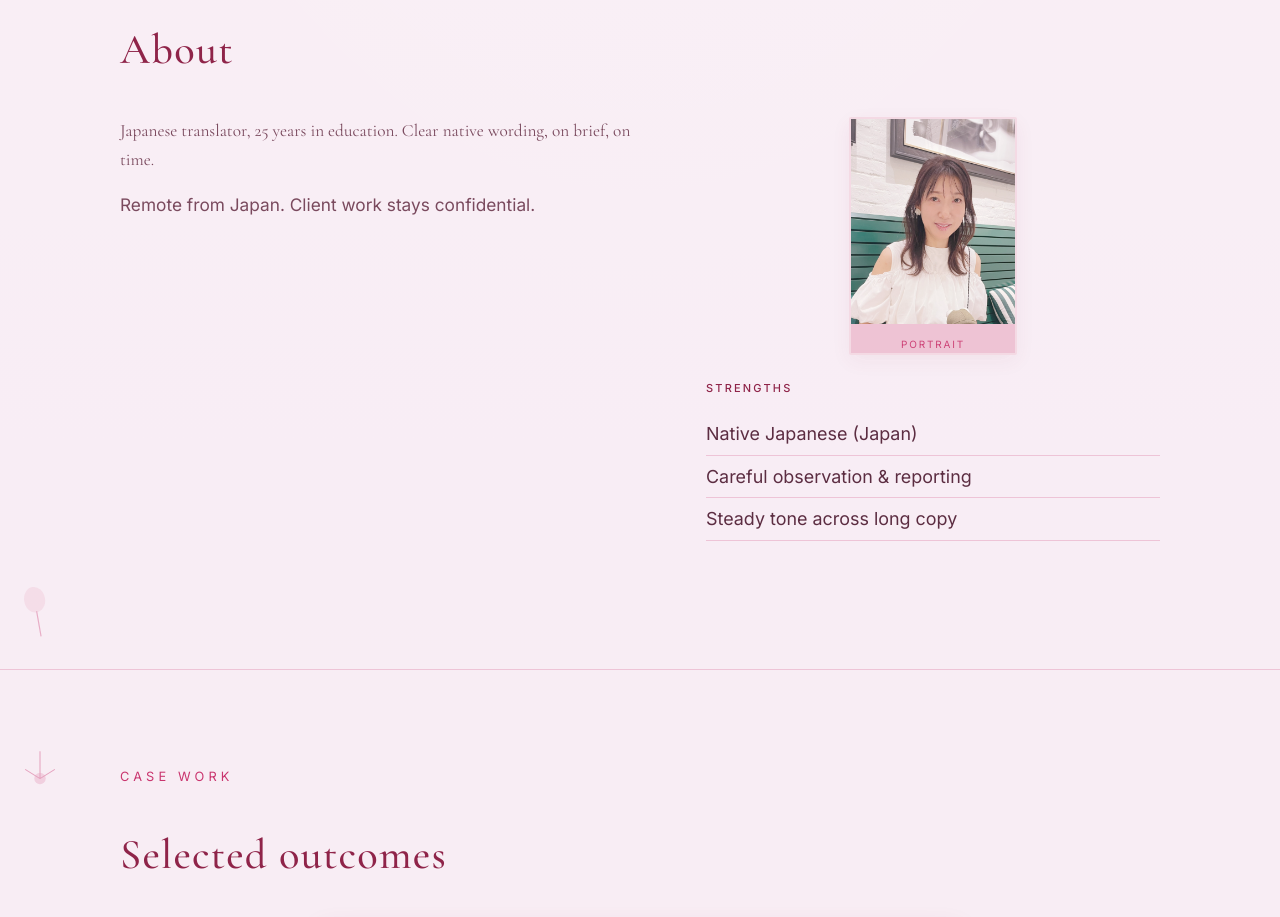
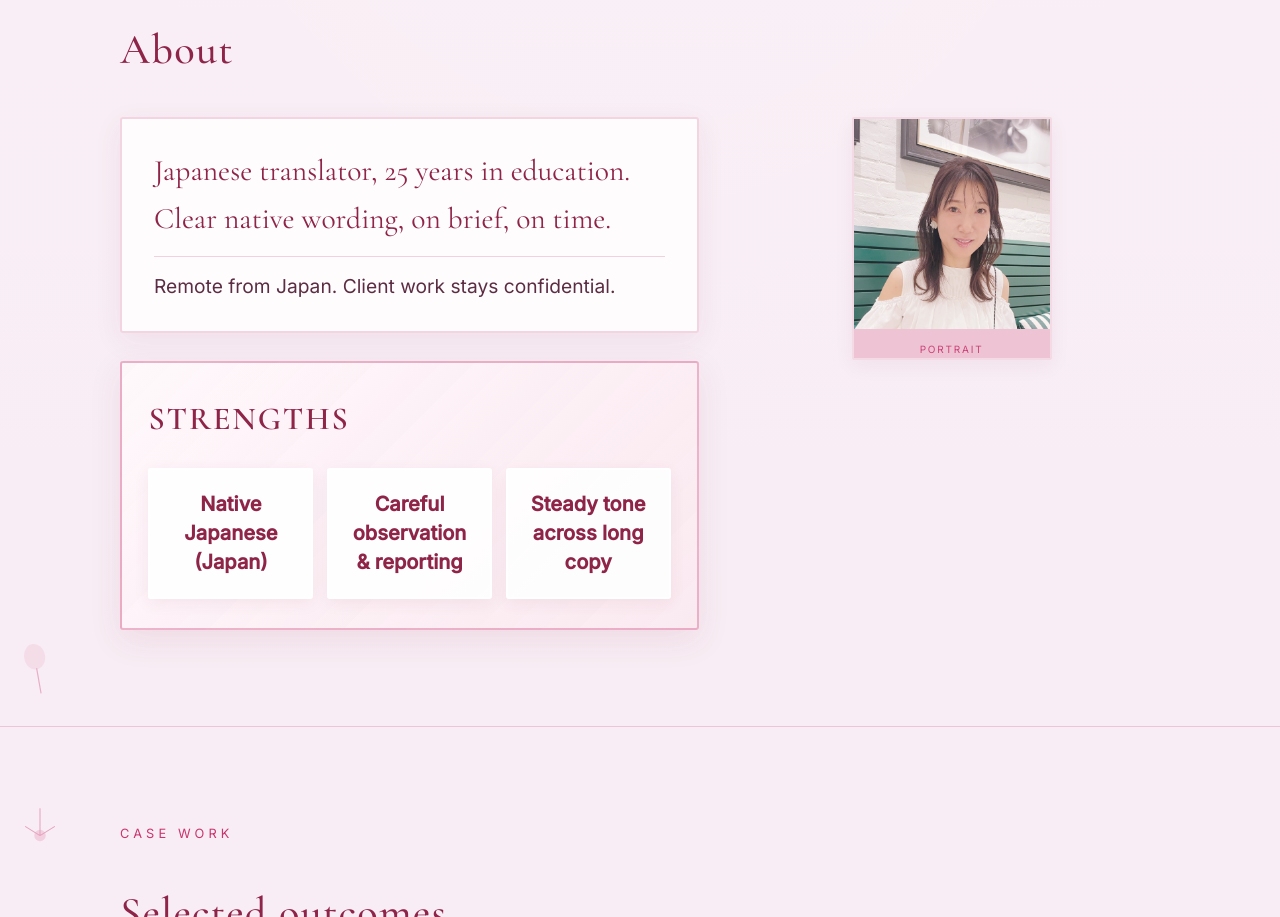
Before and after one commit to Mamari-ko/mariko-sato-portfolio, a plain HTML site: page index.html in a window 1280 px wide. Shown: the part 1095-2012 px from the top of the page. Drawn offline with nearby package versions, Linux system fonts and the light colour scheme.

Commit message:
Balance About section, emphasize Strengths cards
Co-authored-by: Cursor <cursoragent@cursor.com>

```diff
--- a/index.html
+++ b/index.html
@@ -610,34 +610,92 @@
 
     .about-grid {
       display: grid;
-      gap: 2.5rem;
+      gap: clamp(1.75rem, 4vw, 2.5rem);
+      align-items: start;
     }
 
     @media (min-width: 768px) {
       .about-grid {
-        grid-template-columns: 1.15fr 1fr;
-        gap: 4rem;
-      }
+        grid-template-columns: 1fr minmax(160px, 0.72fr);
+        gap: clamp(2rem, 4vw, 2.75rem);
+      }
+    }
+
+    .about-main {
+      display: flex;
+      flex-direction: column;
+      gap: clamp(1.25rem, 3vw, 1.75rem);
+    }
+
+    .about-intro-card {
+      padding: clamp(1.25rem, 3vw, 1.75rem) clamp(1.25rem, 3.5vw, 2rem);
+      background: rgba(255, 255, 255, 0.82);
+      border: 2px solid rgba(201, 53, 110, 0.2);
+      border-radius: 3px;
+      box-shadow: 0 8px 28px rgba(143, 36, 73, 0.08);
     }
 
     .about-lead {
       font-family: "Cormorant Garamond", Georgia, serif;
-      font-size: clamp(1.45rem, 3vw, 1.75rem);
-      line-height: 1.65;
-      margin: 0 0 1.5rem;
-    }
-
-    .about-body p {
-      margin: 0 0 1rem;
-      color: var(--text-muted);
-      font-size: clamp(1rem, 2vw, 1.08rem);
+      font-size: clamp(1.5rem, 3.2vw, 1.85rem);
+      line-height: 1.6;
+      margin: 0;
+      color: var(--accent-dark);
     }
 
     .about-note {
-      font-size: clamp(1.05rem, 2.2vw, 1.15rem);
+      font-size: clamp(1.08rem, 2.25vw, 1.2rem);
       color: var(--text);
-      margin: 0.5rem 0 0;
-      max-width: 32em;
+      margin: 0.85rem 0 0;
+      padding-top: 0.85rem;
+      border-top: 1px solid var(--line);
+      max-width: none;
+    }
+
+    .about-strengths {
+      padding: clamp(1.35rem, 3.2vw, 1.85rem) clamp(1.15rem, 3vw, 1.65rem);
+      background: linear-gradient(135deg, rgba(255, 248, 251, 0.95) 0%, rgba(250, 232, 239, 0.85) 100%);
+      border: 2px solid rgba(201, 53, 110, 0.35);
+      border-radius: 3px;
+      box-shadow: 0 10px 32px rgba(143, 36, 73, 0.1);
+    }
+
+    .about-strengths__title {
+      margin: 0 0 clamp(1rem, 2.5vw, 1.35rem);
+      font-family: "Cormorant Garamond", Georgia, serif;
+      font-size: clamp(1.55rem, 3.5vw, 2rem);
+      font-weight: 600;
+      letter-spacing: 0.06em;
+      text-transform: uppercase;
+      color: var(--accent-dark);
+    }
+
+    .about-strengths__list {
+      list-style: none;
+      margin: 0;
+      padding: 0;
+      display: grid;
+      gap: clamp(0.65rem, 1.8vw, 0.85rem);
+    }
+
+    @media (min-width: 600px) {
+      .about-strengths__list {
+        grid-template-columns: repeat(3, 1fr);
+      }
+    }
+
+    .about-strength-card {
+      display: block;
+      padding: clamp(1rem, 2.5vw, 1.25rem) clamp(0.85rem, 2vw, 1.1rem);
+      font-size: clamp(1.1rem, 2.35vw, 1.25rem);
+      font-weight: 600;
+      line-height: 1.45;
+      text-align: center;
+      color: var(--accent-dark);
+      background: rgba(255, 255, 255, 0.92);
+      border: 2px solid rgba(255, 255, 255, 0.7);
+      border-radius: 3px;
+      box-shadow: 0 4px 16px rgba(143, 36, 73, 0.07);
     }
 
     .services-block {
@@ -692,26 +750,17 @@
       background: var(--accent);
     }
 
-    .about-aside h3 {
-      font-size: 11px;
-      letter-spacing: 0.2em;
-      text-transform: uppercase;
-      font-weight: 500;
-      margin: 0 0 1rem;
-      color: var(--accent-dark);
-    }
-
-    .about-aside ul {
-      list-style: none;
-      padding: 0;
-      margin: 0 0 2rem;
-    }
-
-    .about-aside li {
-      padding: 0.35rem 0;
-      border-bottom: 1px solid var(--line);
-      font-size: clamp(1.02rem, 2.1vw, 1.12rem);
-      color: var(--text);
+    .about-aside {
+      display: flex;
+      flex-direction: column;
+      align-items: center;
+    }
+
+    @media (min-width: 768px) {
+      .about-aside {
+        position: sticky;
+        top: 5.5rem;
+      }
     }
 
     .values {
@@ -731,8 +780,9 @@
     }
 
     .about-portrait {
-      margin: 0 0 1.5rem;
-      max-width: 168px;
+      margin: 0;
+      max-width: clamp(168px, 28vw, 200px);
+      width: 100%;
       margin-left: auto;
       margin-right: auto;
       box-shadow: 0 6px 20px rgba(143, 36, 73, 0.06);
@@ -1208,11 +1258,21 @@
         <p class="section-label" data-i18n="about_label">About</p>
         <h2 class="section-title" id="about-title" data-i18n="about_title">About</h2>
         <div class="about-grid">
-          <div class="about-body">
-            <p class="about-lead" data-i18n="about_lead">
-              Japanese translator, 25 years in education. Clear native wording, on brief, on time.
-            </p>
-            <p class="about-note" data-i18n="about_note">Remote from Japan. Client work stays confidential.</p>
+          <div class="about-main">
+            <div class="about-intro-card">
+              <p class="about-lead" data-i18n="about_lead">
+                Japanese translator, 25 years in education. Clear native wording, on brief, on time.
+              </p>
+              <p class="about-note" data-i18n="about_note">Remote from Japan. Client work stays confidential.</p>
+            </div>
+            <div class="about-strengths" aria-labelledby="about-strengths-title">
+              <h3 class="about-strengths__title" id="about-strengths-title" data-i18n="strengths_title">Strengths</h3>
+              <ul class="about-strengths__list">
+                <li class="about-strength-card" data-i18n="strength_1">Native Japanese (Japan)</li>
+                <li class="about-strength-card" data-i18n="strength_2">Detail-oriented observation &amp; reporting</li>
+                <li class="about-strength-card" data-i18n="strength_3">Steady tone across long copy</li>
+              </ul>
+            </div>
           </div>
           <aside class="about-aside">
             <figure class="about-portrait photo-beauty">
@@ -1227,12 +1287,6 @@
               >
               <figcaption data-i18n="photo2_caption">Portrait</figcaption>
             </figure>
-            <h3 data-i18n="strengths_title">Strengths</h3>
-            <ul>
-              <li data-i18n="strength_1">Native Japanese (Japan)</li>
-              <li data-i18n="strength_2">Detail-oriented observation &amp; reporting</li>
-              <li data-i18n="strength_3">Steady tone across long copy</li>
-            </ul>
           </aside>
         </div>
       </div>
```
